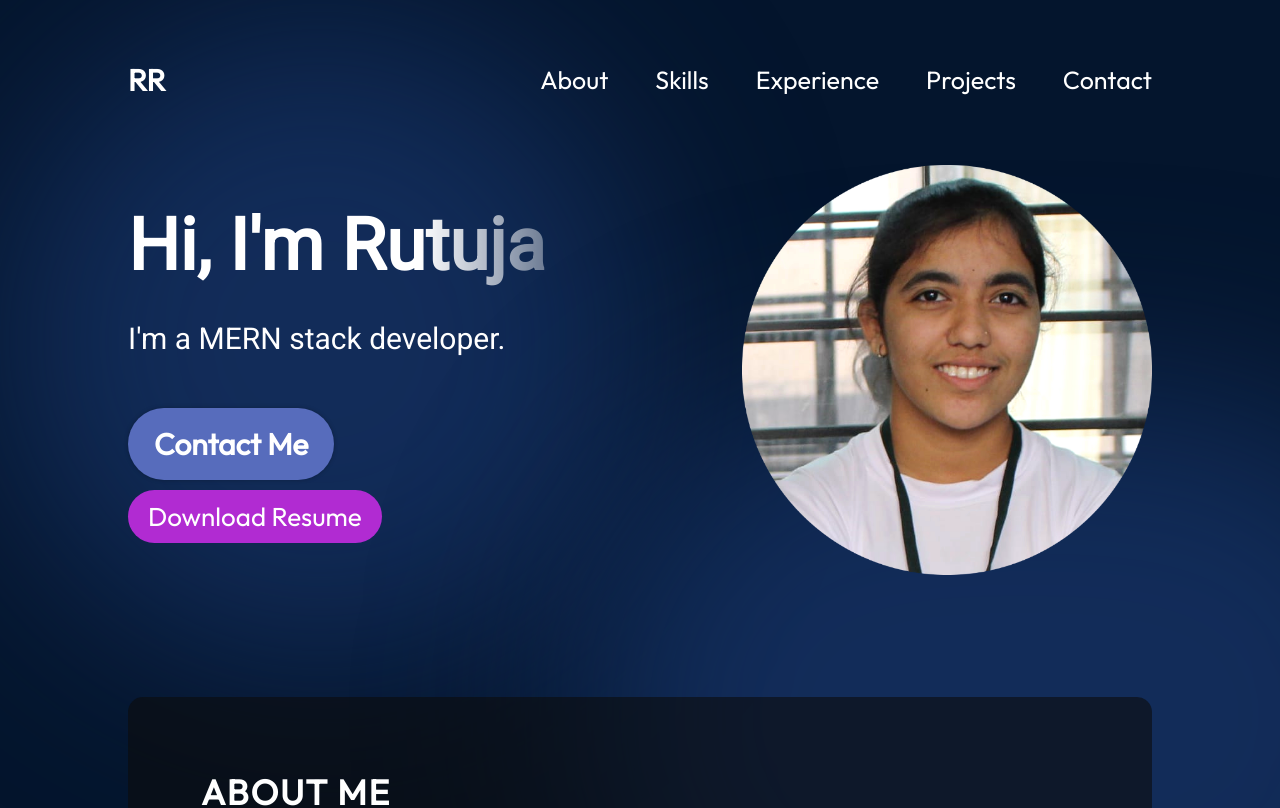
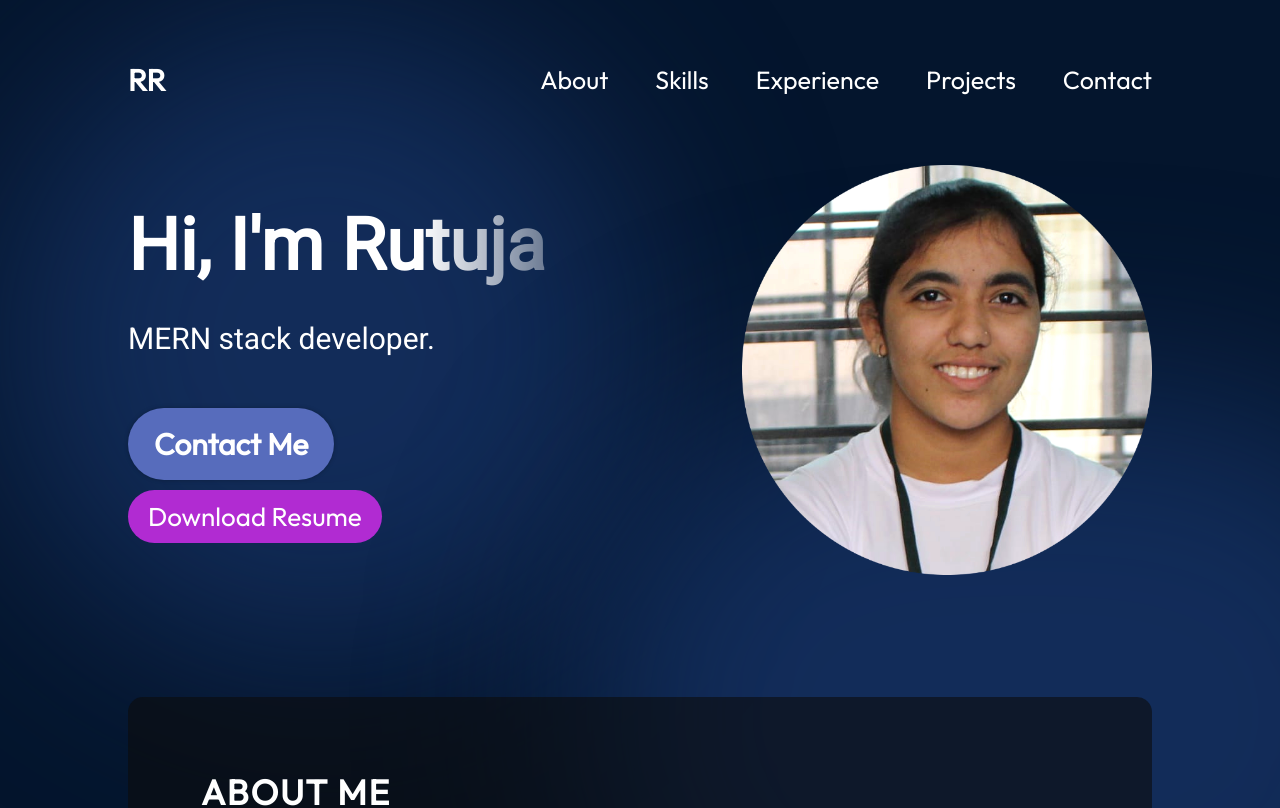
Before and after one commit to 18Rutuja/React_Portfolio, a React (Vite) app: page / in a window 1280 px wide. Shown: the top 808 px of the page. Built offline with nearby package versions, Linux system fonts and the light colour scheme.

Commit message:
Update Hero.jsx

```diff
--- a/src/components/Hero/Hero.jsx
+++ b/src/components/Hero/Hero.jsx
@@ -10,8 +10,7 @@ export const Hero = () => {
       <div className={styles.content}>
         <h1 className={styles.title}>Hi, I'm Rutuja </h1>
         <p className={styles.description}>
-          I'm a MERN stack developer.
-
+          MERN stack developer.
         </p>
         <a href="mailto:myemail@email.com" className={styles.contactBtn}>
           Contact Me
```
